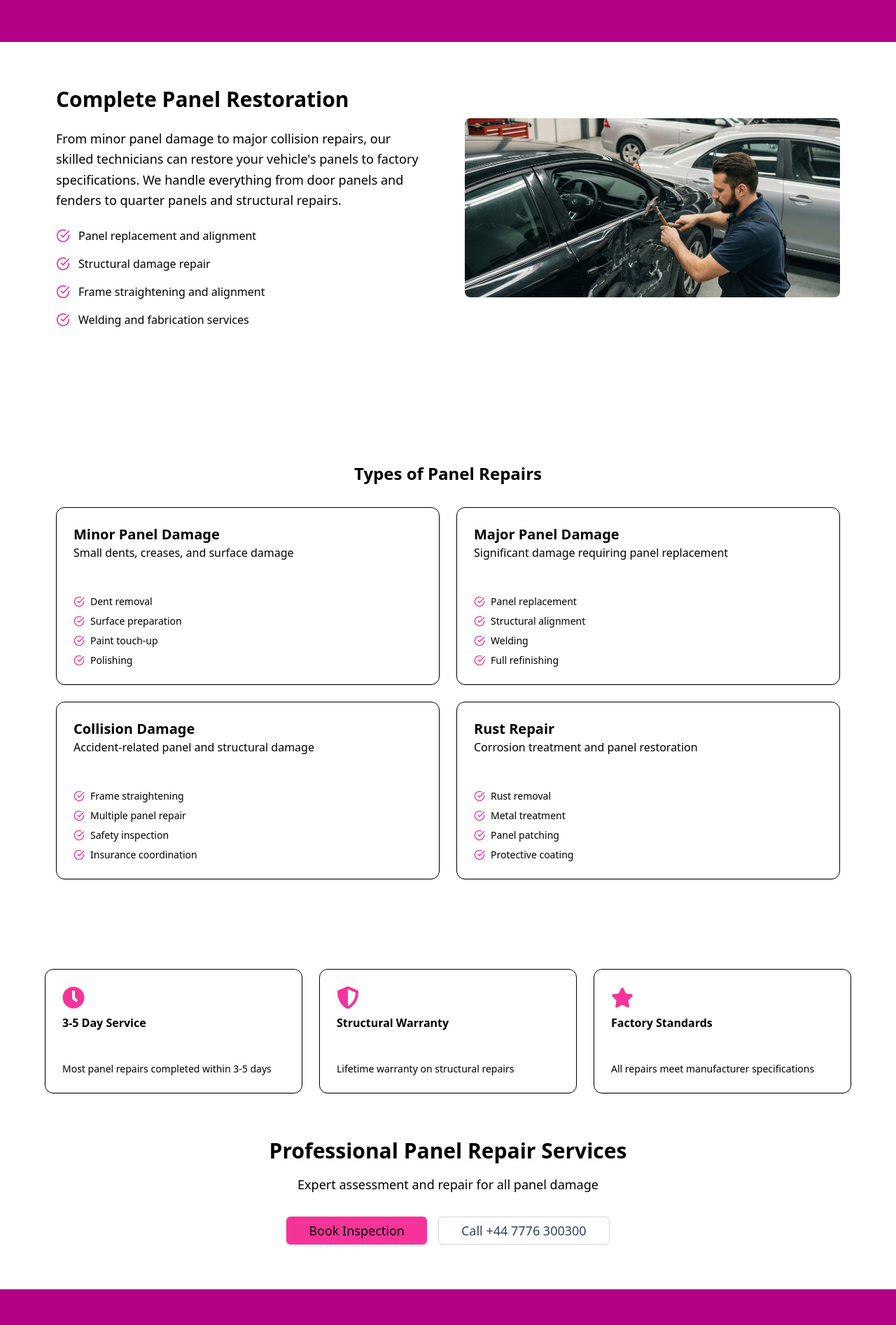
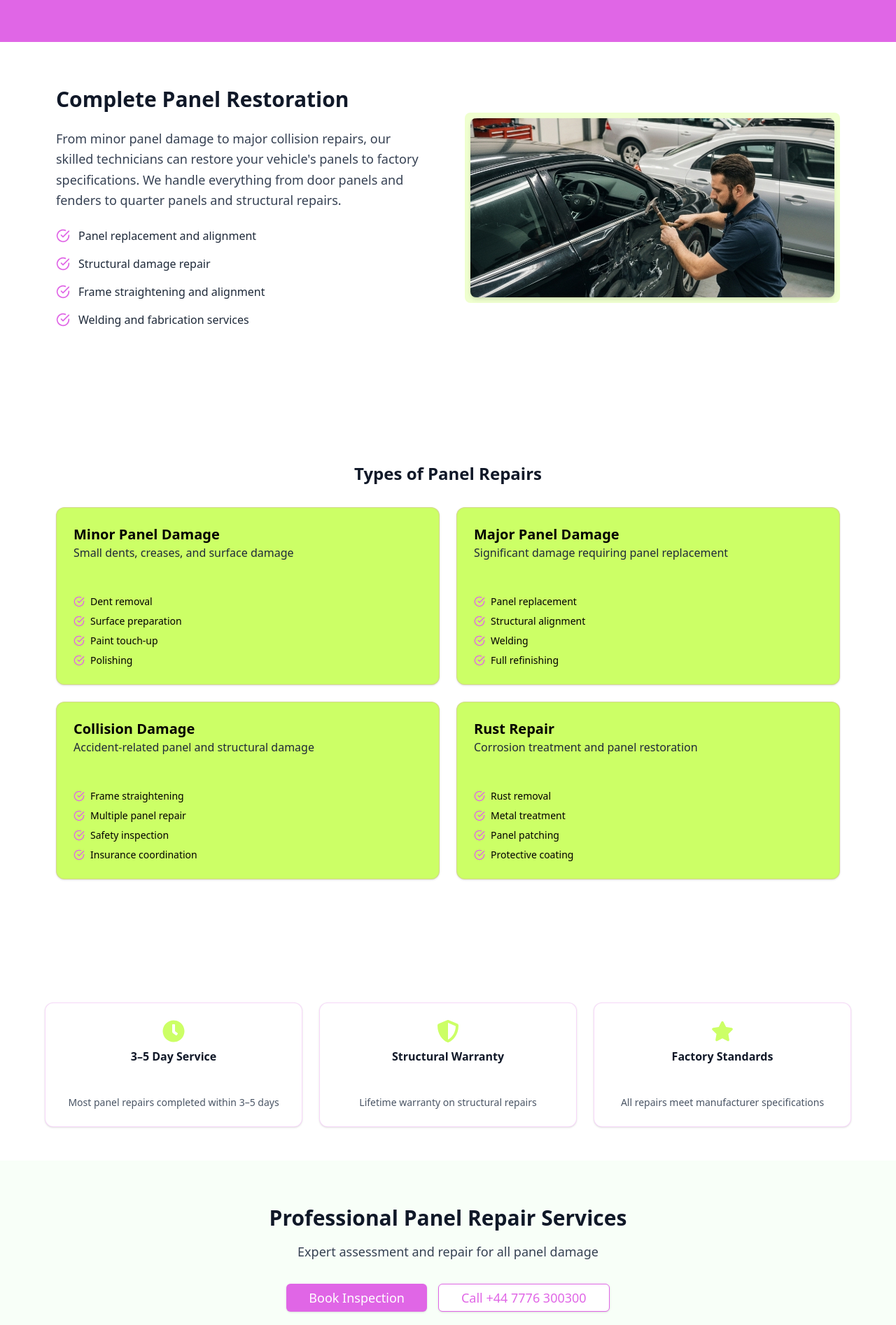
Before and after one commit to shandiru/Scuffs, a React (Vite) app: page /services/panel-damage in a window 1280 px wide. Shown: the part 400-2294 px from the top of the page at 70% size. Built offline with nearby package versions, Linux system fonts and the light colour scheme.

Commit message:
add two color

```diff
--- a/src/components/ServiceSection/Panel/PanelContact.jsx
+++ b/src/components/ServiceSection/Panel/PanelContact.jsx
@@ -1,40 +1,61 @@
-import React from 'react';
-import { FaClock, FaShieldAlt, FaStar } from 'react-icons/fa'; // Importing the required React Icons
+import React from "react";
+import { FaClock, FaShieldAlt, FaStar } from "react-icons/fa"; // Importing the required React Icons
 
 const ServiceCards = () => {
+  const PINK = "#E066E6";
+  const LIME = "#CCFF66";
+
   return (
-    <div className="">
-      <div className='max-w-6xl mx-auto grid grid-cols-1 sm:grid-cols-2 md:grid-cols-3 gap-6'>
+    <div className="py-12">
+      <div className="max-w-6xl mx-auto grid grid-cols-1 sm:grid-cols-2 md:grid-cols-3 gap-6">
         {/* 3-5 Day Service Card */}
-        <div className="bg-card text-card-foreground flex flex-col gap-6 rounded-xl border py-6 shadow-sm">
-          <div className="px-6 pb-6">
-            <FaClock className="h-8 w-8 text-accent mb-3 text-pink-500" /> {/* React Icon Clock */}
-            <div className="leading-none font-semibold">3-5 Day Service</div>
+        <div
+          className="flex flex-col gap-6 rounded-xl border py-6 shadow-sm bg-white text-gray-900
+                     transition-transform duration-300 hover:scale-105 hover:shadow-lg"
+          style={{ borderColor: `${PINK}40` }}
+        >
+          <div className="px-6 pb-6 text-center">
+            <FaClock className="h-8 w-8 mx-auto mb-3" style={{ color: LIME }} />
+            <div className="leading-none font-semibold">3–5 Day Service</div>
           </div>
-          <div className="px-6">
-            <div className="text-muted-foreground text-sm">Most panel repairs completed within 3-5 days</div>
+          <div className="px-6 text-center">
+            <p className="text-sm text-gray-600">
+              Most panel repairs completed within 3–5 days
+            </p>
           </div>
         </div>
 
         {/* Structural Warranty Card */}
-        <div className="bg-card text-card-foreground flex flex-col gap-6 rounded-xl border py-6 shadow-sm">
-          <div className="px-6 pb-6">
-            <FaShieldAlt className="h-8 w-8 text-accent mb-3 text-pink-500" /> {/* React Icon Shield */}
+        <div
+          className="flex flex-col gap-6 rounded-xl border py-6 shadow-sm bg-white text-gray-900
+                     transition-transform duration-300 hover:scale-105 hover:shadow-lg"
+          style={{ borderColor: `${PINK}40` }}
+        >
+          <div className="px-6 pb-6 text-center">
+            <FaShieldAlt className="h-8 w-8 mx-auto mb-3" style={{ color: LIME }} />
             <div className="leading-none font-semibold">Structural Warranty</div>
           </div>
-          <div className="px-6">
-            <div className="text-muted-foreground text-sm">Lifetime warranty on structural repairs</div>
+          <div className="px-6 text-center">
+            <p className="text-sm text-gray-600">
+              Lifetime warranty on structural repairs
+            </p>
           </div>
         </div>
 
         {/* Factory Standards Card */}
-        <div className="bg-card text-card-foreground flex flex-col gap-6 rounded-xl border py-6 shadow-sm">
-          <div className="px-6 pb-6">
-            <FaStar className="h-8 w-8 text-accent mb-3 text-pink-500" /> {/* React Icon Star */}
+        <div
+          className="flex flex-col gap-6 rounded-xl border py-6 shadow-sm bg-white text-gray-900
+                     transition-transform duration-300 hover:scale-105 hover:shadow-lg"
+          style={{ borderColor: `${PINK}40` }}
+        >
+          <div className="px-6 pb-6 text-center">
+            <FaStar className="h-8 w-8 mx-auto mb-3" style={{ color: LIME }} />
             <div className="leading-none font-semibold">Factory Standards</div>
           </div>
-          <div className="px-6">
-            <div className="text-muted-foreground text-sm">All repairs meet manufacturer specifications</div>
+          <div className="px-6 text-center">
+            <p className="text-sm text-gray-600">
+              All repairs meet manufacturer specifications
+            </p>
           </div>
         </div>
       </div>
--- a/src/components/ServiceSection/Panel/PanelHeader.jsx
+++ b/src/components/ServiceSection/Panel/PanelHeader.jsx
@@ -4,9 +4,12 @@
 import { ArrowLeft } from "lucide-react";
 
 export default function PanelHeader() {
+  const PINK = "#E066E6";
+  const LIME = "#CCFF66";
+
   return (
-    <section className="w-full  bg-white">
-         <div className="max-w-6xl mx-auto px-4 py-4">
+    <section className="w-full bg-white">
+      <div className="max-w-6xl mx-auto px-4 py-4">
         <a
           href="/"
           className="flex items-center text-sm md:text-base text-gray-700 hover:text-black transition"
@@ -15,9 +18,16 @@ export default function PanelHeader() {
           Back to Services
         </a>
       </div>
-      <div className="text-center py-16 md:py-24 px-4" style={{ backgroundColor: "#b30086" }}>
+
+      <div
+        className="text-center py-16 md:py-24 px-4 text-white"
+        style={{ backgroundColor: PINK }}
+      >
         {/* Badge */}
-        <span className="inline-flex items-center justify-center rounded-md px-2 py-0.5 text-xs font-medium mb-4 bg-pink-200 text-pink-900">
+        <span
+          className="inline-flex items-center justify-center rounded-md px-2 py-0.5 text-xs font-medium mb-4"
+          style={{ backgroundColor: LIME, color: "#000" }}
+        >
           Comprehensive Repair
         </span>
 
@@ -28,11 +38,24 @@ export default function PanelHeader() {
 
         {/* Subheading */}
         <p className="text-xl mb-8 opacity-90">
-         Comprehensive panel repair services for all types of vehicle damage
+          Comprehensive panel repair services for all types of vehicle damage
         </p>
 
         {/* CTA Button */}
-        <button className="inline-flex items-center justify-center gap-2 font-medium bg-gray-900 text-white hover:bg-gray-800 h-10 rounded-md text-lg px-8 py-3 transition">
+        <button
+          className="inline-flex items-center justify-center gap-2 font-medium h-10 rounded-md text-lg px-8 py-3 transition shadow-sm"
+          style={{ backgroundColor: LIME, color: "#000" }}
+          onMouseEnter={(e) => {
+            e.currentTarget.style.backgroundColor = "#fff";
+            e.currentTarget.style.color = PINK;
+            e.currentTarget.style.border = `2px solid ${LIME}`;
+          }}
+          onMouseLeave={(e) => {
+            e.currentTarget.style.backgroundColor = LIME;
+            e.currentTarget.style.color = "#000";
+            e.currentTarget.style.border = "none";
+          }}
+        >
           Schedule Inspection
         </button>
       </div>
--- a/src/components/ServiceSection/Panel/PanelRepairs.jsx
+++ b/src/components/ServiceSection/Panel/PanelRepairs.jsx
@@ -9,8 +9,8 @@ const panelRepairData = [
       { name: "Dent removal" },
       { name: "Surface preparation" },
       { name: "Paint touch-up" },
-            { name: "Polishing" }
-        ]
+      { name: "Polishing" },
+    ],
   },
   {
     title: "Major Panel Damage",
@@ -19,8 +19,8 @@ const panelRepairData = [
       { name: "Panel replacement" },
       { name: "Structural alignment" },
       { name: "Welding" },
-            { name: "Full refinishing" }
-        ]
+      { name: "Full refinishing" },
+    ],
   },
   {
     title: "Collision Damage",
@@ -29,8 +29,8 @@ const panelRepairData = [
       { name: "Frame straightening" },
       { name: "Multiple panel repair" },
       { name: "Safety inspection" },
-            { name: "Insurance coordination" }
-        ]
+      { name: "Insurance coordination" },
+    ],
   },
   {
     title: "Rust Repair",
@@ -39,30 +39,50 @@ const panelRepairData = [
       { name: "Rust removal" },
       { name: "Metal treatment" },
       { name: "Panel patching" },
-            { name: "Protective coating" }
-        ]
-    }
+      { name: "Protective coating" },
+    ],
+  },
 ];
 
 const PanelRepairs = () => {
+  const PINK = "#E066E6";
+  const LIME = "#CCFF66";
+
   return (
     <div className="mb-16">
       <div className="max-w-6xl mx-auto px-4 py-16">
-                <h3 className="text-2xl font-bold mb-8 text-center text-foreground">
+        <h3 className="text-2xl font-bold mb-8 text-center text-gray-900">
           Types of Panel Repairs
         </h3>
+
         <div className="grid grid-cols-1 md:grid-cols-2 gap-6">
           {panelRepairData.map((repair, index) => (
-                        <div key={index} className="bg-card text-card-foreground flex flex-col gap-6 rounded-xl border py-6 shadow-sm">
+            <div
+              key={index}
+              className="flex flex-col gap-6 rounded-xl border py-6 shadow-sm
+                         transition-transform duration-300 hover:scale-105 hover:shadow-lg"
+              style={{
+                backgroundColor: LIME,
+                borderColor: `${PINK}40`,
+                color: "#000",
+              }}
+            >
               <div className="px-6 pb-6">
                 <div className="font-semibold text-xl">{repair.title}</div>
-                                <div className="text-muted-foreground text-base">{repair.description}</div>
+                <div className="text-gray-800 text-base">{repair.description}</div>
               </div>
+
               <div className="px-6">
                 <ul className="space-y-2">
                   {repair.items.map((item, idx) => (
-                                        <li key={idx} className="flex items-center gap-2 text-sm">
-                                            <FiCheckCircle className="h-4 w-4 text-accent text-pink-500" /> {/* React Icon Check Circle */}
+                    <li
+                      key={idx}
+                      className="flex items-center gap-2 text-sm transition-colors hover:text-gray-900"
+                    >
+                      <FiCheckCircle
+                        className="h-4 w-4"
+                        style={{ color: PINK }}
+                      />
                       {item.name}
                     </li>
                   ))}
--- a/src/components/ServiceSection/Panel/PanelRestoration.jsx
+++ b/src/components/ServiceSection/Panel/PanelRestoration.jsx
@@ -2,36 +2,49 @@ import React from "react";
 import { FiCheckCircle } from "react-icons/fi";
 
 const PanelRestoration = () => {
+  const PINK = "#E066E6";
+  const LIME = "#CCFF66";
+
   return (
     <div className="max-w-6xl mx-auto px-4 py-16">
       <div className="grid grid-cols-1 lg:grid-cols-2 gap-12 items-center mb-16">
+        {/* Left content */}
         <div>
-          <h2 className="text-3xl font-bold mb-6 text-foreground">Complete Panel Restoration</h2>
-          <p className="text-lg text-muted-foreground mb-6 leading-relaxed">
-            From minor panel damage to major collision repairs, our skilled technicians can restore your vehicle's panels to factory specifications.
-            We handle everything from door panels and fenders to quarter panels and structural repairs.
+          <h2 className="text-3xl font-bold mb-6 text-gray-900">
+            Complete Panel Restoration
+          </h2>
+          <p className="text-lg text-gray-700 mb-6 leading-relaxed">
+            From minor panel damage to major collision repairs, our skilled
+            technicians can restore your vehicle's panels to factory
+            specifications. We handle everything from door panels and fenders to
+            quarter panels and structural repairs.
           </p>
+
           <div className="space-y-4">
-            <div className="flex items-center gap-3">
-              <FiCheckCircle className="h-5 w-5 text-accent text-pink-500" /> {/* React Icon Check Circle */}
-              <span>Panel replacement and alignment</span>
-            </div>
-            <div className="flex items-center gap-3">
-              <FiCheckCircle className="h-5 w-5 text-accent text-pink-500" /> {/* React Icon Check Circle */}
-              <span>Structural damage repair</span>
-            </div>
-            <div className="flex items-center gap-3">
-              <FiCheckCircle className="h-5 w-5 text-accent text-pink-500" /> {/* React Icon Check Circle */}
-              <span>Frame straightening and alignment</span>
-            </div>
-            <div className="flex items-center gap-3">
-              <FiCheckCircle className="h-5 w-5 text-accent text-pink-500" /> {/* React Icon Check Circle */}
-              <span>Welding and fabrication services</span>
-            </div>
+            {[
+              "Panel replacement and alignment",
+              "Structural damage repair",
+              "Frame straightening and alignment",
+              "Welding and fabrication services",
+            ].map((point, idx) => (
+              <div
+                key={idx}
+                className="flex items-center gap-3 transition-transform duration-300 hover:scale-105"
+              >
+                <FiCheckCircle className="h-5 w-5" style={{ color: PINK }} />
+                <span className="text-gray-800">{point}</span>
+              </div>
+            ))}
           </div>
         </div>
-        <div>
-          <img alt="Panel damage repair process" className="w-full h-64 object-cover rounded-lg" src="/panel.png" />
+
+        {/* Right image */}
+        <div className="rounded-lg p-2" style={{ backgroundColor: `${LIME}50` }}>
+          <img
+            alt="Panel damage repair process"
+            className="w-full h-64 object-cover rounded-lg shadow-md"
+            src="/panel.png"
+          />
         </div>
       </div>
     </div>
--- a/src/components/ServiceSection/Panel/PanelTransformation.jsx
+++ b/src/components/ServiceSection/Panel/PanelTransformation.jsx
@@ -1,23 +1,51 @@
 import React from "react";
 
 const PanelTransformation = () => {
+  const PINK = "#E066E6";
+  const LIME = "#CCFF66";
+
   return (
-    <section className="bg-muted py-16 px-4">
+    <section className="py-16 px-4" style={{ backgroundColor: "#F8FFF8" }}>
       <div className="max-w-4xl mx-auto text-center">
-        <h2 className="text-3xl font-bold mb-4 text-foreground">Professional Panel Repair Services</h2>
-        <p className="text-lg text-muted-foreground mb-8 text-balance">
+        {/* Heading */}
+        <h2 className="text-3xl font-bold mb-4 text-gray-900">
+          Professional Panel Repair Services
+        </h2>
+        <p className="text-lg text-gray-700 mb-8">
           Expert assessment and repair for all panel damage
         </p>
+
+        {/* Buttons */}
         <div className="flex flex-col sm:flex-row gap-4 justify-center">
+          {/* Primary CTA */}
           <button
-            data-slot="button"
-            className="inline-flex items-center bg-pink-500 hover:bg-pink-800 justify-center gap-2 whitespace-nowrap font-medium transition-all disabled:pointer-events-none disabled:opacity-50 [&_svg]:pointer-events-none [&_svg]:size-4 shrink-0 [&_svg]:shrink-0 outline-none focus-visible:border-ring focus-visible:ring-ring/50 focus-visible:ring-[3px] aria-invalid:ring-destructive/20 dark:aria-invalid:ring-destructive/40 aria-invalid:border-destructive bg-primary text-primary-foreground shadow-xs hover:bg-primary/90 h-10 rounded-md px-8 py-3 text-lg"
+            className="inline-flex items-center justify-center gap-2 font-medium h-10 rounded-md px-8 py-3 text-lg shadow-sm transition-all"
+            style={{ backgroundColor: PINK, color: "#fff" }}
+            onMouseEnter={(e) => {
+              e.currentTarget.style.backgroundColor = LIME;
+              e.currentTarget.style.color = "#000";
+            }}
+            onMouseLeave={(e) => {
+              e.currentTarget.style.backgroundColor = PINK;
+              e.currentTarget.style.color = "#fff";
+            }}
           >
             Book Inspection
           </button>
+
+          {/* Secondary CTA */}
           <a
-            href="tel:+447776300300" // This will open the phone dialer with the number
-            className="inline-flex items-center justify-center gap-2 font-medium border border-gray-300 bg-white text-gray-700 hover:bg-gray-100 transition h-10 rounded-md text-lg px-8 py-3"
+            href="tel:+447776300300"
+            className="inline-flex items-center justify-center gap-2 font-medium h-10 rounded-md px-8 py-3 text-lg border transition-all shadow-sm"
+            style={{ borderColor: PINK, color: PINK, backgroundColor: "#fff" }}
+            onMouseEnter={(e) => {
+              e.currentTarget.style.backgroundColor = LIME;
+              e.currentTarget.style.color = "#000";
+            }}
+            onMouseLeave={(e) => {
+              e.currentTarget.style.backgroundColor = "#fff";
+              e.currentTarget.style.color = PINK;
+            }}
           >
             Call +44 7776 300300
           </a>
```
Lines whose indentation alone changed are shown as unchanged.
